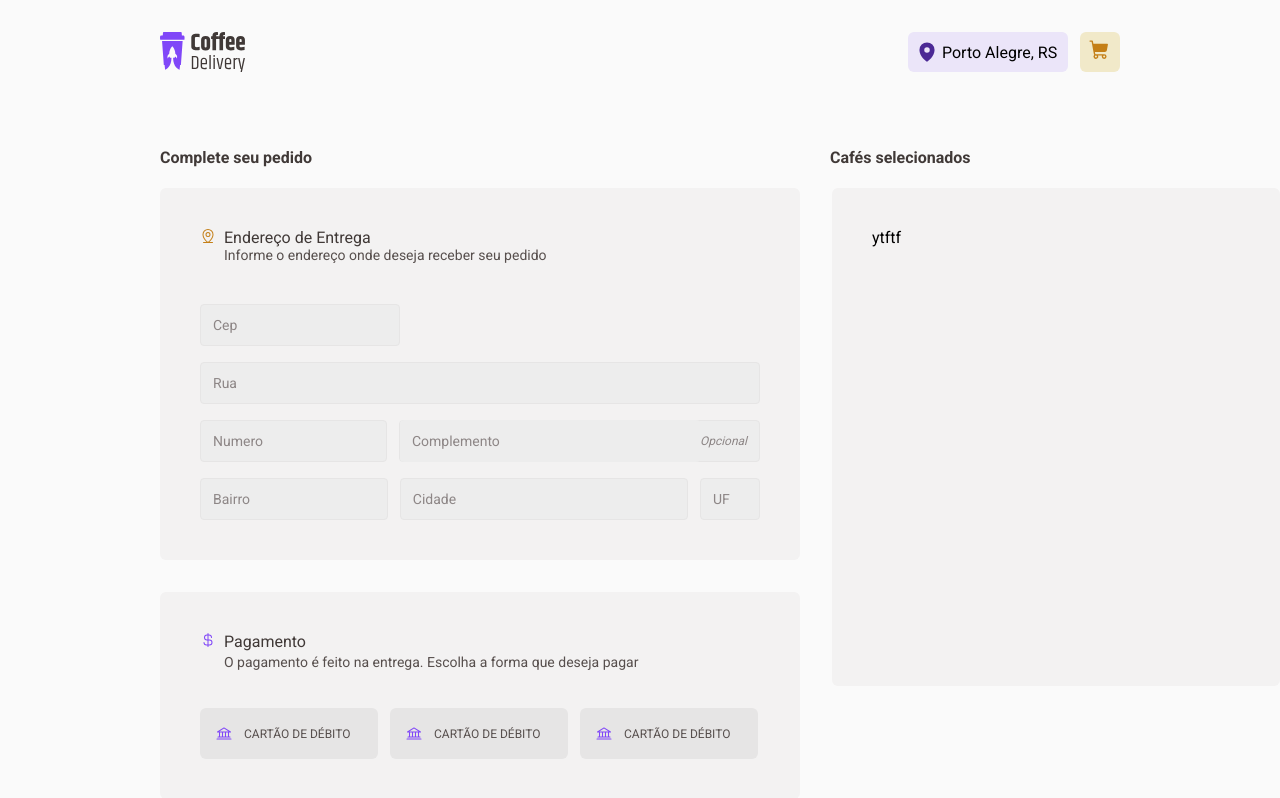
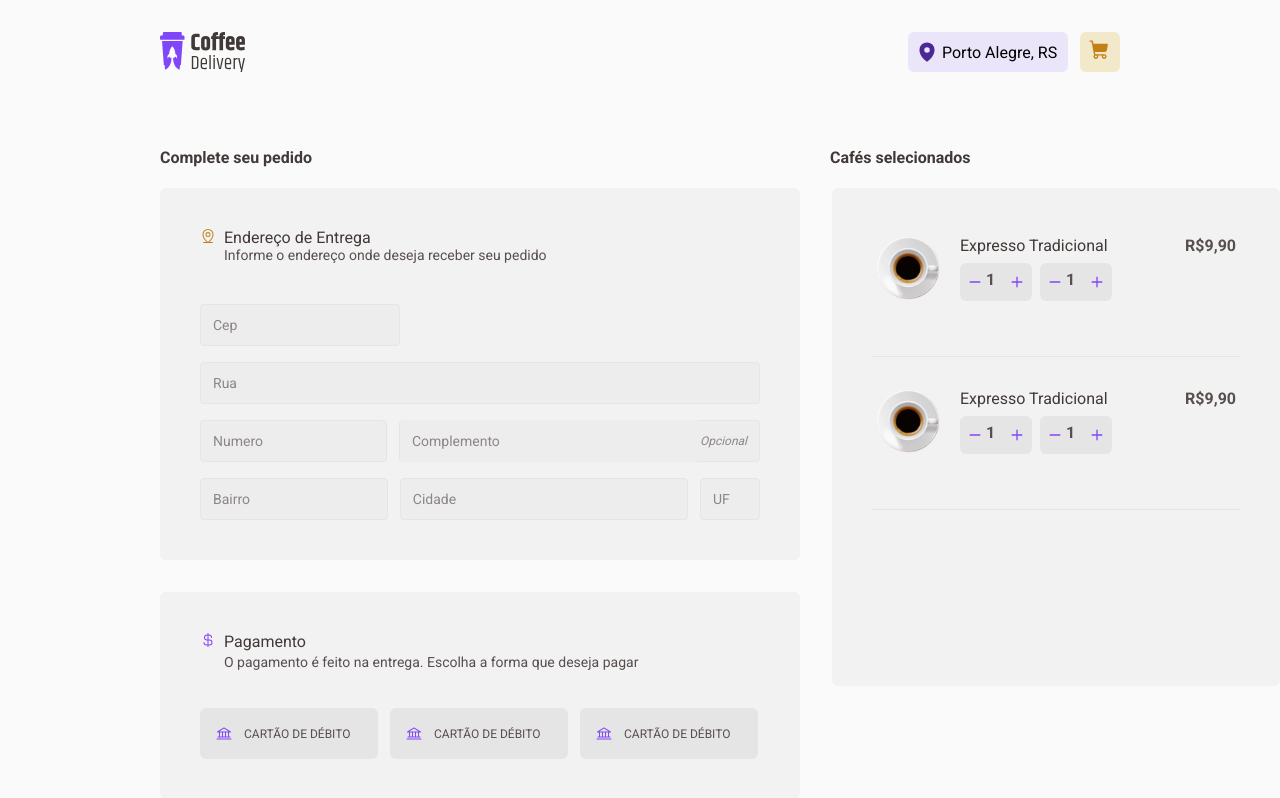
Before and after one commit to gustavobreack3257/coffe_delivery_react, a React (Vite) app: page /Payment in a window 1280 px wide. Shown: the top 798 px of the page. Built offline with nearby package versions, Linux system fonts and the light colour scheme.

Commit message:
feat: CoffeCard component

```diff
--- a/src/components/ProductQuantitySelector/styled.ts
+++ b/src/components/ProductQuantitySelector/styled.ts
@@ -1,7 +1,7 @@
 import styled, { css } from 'styled-components'
 
 export const SelectorButtonContainer = styled.div`
-  height: 2.5rem;
+  height: 2.375rem;
   width: 4.5rem;
 
   display: flex;
--- /dev/null
+++ b/src/screens/Payment/components/CoffeeCard/index.tsx
@@ -0,0 +1,23 @@
+import * as S from './styles'
+
+import TraditionalCoffee from '../../../../assets/Expresso.svg'
+import { ProductQuantitySelector } from '../../../../components/ProductQuantitySelector'
+export function CoffeeCard() {
+  return (
+    <S.CoffeeCardContainer>
+      <S.OrderContainer>
+        <img src={TraditionalCoffee} alt="Imagem do produto" />
+
+        <S.OrderDetailsContainer>
+          <h4>Expresso Tradicional</h4>
+          <S.SelectOrderQuantityAndDelete>
+            <ProductQuantitySelector />
+
+            <ProductQuantitySelector />
+          </S.SelectOrderQuantityAndDelete>
+        </S.OrderDetailsContainer>
+      </S.OrderContainer>
+      <p>R$9,90</p>
+    </S.CoffeeCardContainer>
+  )
+}
--- /dev/null
+++ b/src/screens/Payment/components/CoffeeCard/styles.ts
@@ -0,0 +1,57 @@
+import styled, { css } from 'styled-components'
+
+export const CoffeeCardContainer = styled.span`
+  height: 6.5rem;
+
+  display: flex;
+  flex-direction: row;
+  justify-content: flex-start;
+  padding: 0.5rem 0.25rem;
+  gap: 3rem;
+
+  p {
+    ${({ theme }) => css`
+      font-family: ${theme.FONT_FAMILY.ROBOTO};
+      font-weight: ${theme.FONT_WEIGHT.BOLD};
+      font-size: ${theme.FONT_SIZE.TEXT_M}px;
+
+      color: ${theme['base-text']};
+    `}
+  }
+`
+
+export const OrderContainer = styled.div`
+  height: 4rem;
+
+  display: flex;
+  flex: 1;
+  flex-direction: row;
+  gap: 1.25rem;
+`
+
+export const OrderDetailsContainer = styled.div`
+  height: 4rem;
+
+  display: flex;
+  flex: 1;
+  flex-direction: column;
+  gap: 0.5rem;
+
+  h4 {
+    ${({ theme }) => css`
+      font-family: ${theme.FONT_FAMILY.ROBOTO};
+      font-weight: ${theme.FONT_WEIGHT.REGULAR};
+      font-size: ${theme.FONT_SIZE.TEXT_M}px;
+
+      color: ${theme['base-subtitle']};
+    `}
+  }
+`
+export const SelectOrderQuantityAndDelete = styled.div`
+  height: 2rem;
+
+  display: flex;
+  flex: 1;
+  flex-direction: row;
+  gap: 0.5rem;
+`
--- a/src/screens/Payment/index.tsx
+++ b/src/screens/Payment/index.tsx
@@ -1,3 +1,4 @@
+import { CoffeeCard } from './components/CoffeeCard'
 import { FormAddress } from './components/FormAddress'
 import { PaymentMethodSelection } from './components/PaymentMethodSelection'
 
@@ -20,7 +21,11 @@ export function Payment() {
         </S.SelectedOrderFormAndPaymentMethodContainer>
 
         <S.ConfirmationFormContainer>
-          <p>ytftf</p>
+          <CoffeeCard />
+          <S.DesignLine />
+
+          <CoffeeCard />
+          <S.DesignLine />
         </S.ConfirmationFormContainer>
       </S.FormsContainer>
     </S.PaymentContainer>
--- a/src/screens/Payment/styles.ts
+++ b/src/screens/Payment/styles.ts
@@ -59,3 +59,8 @@ export const Title = styled.strong`
     color: ${theme['base-subtitle']};
   `}
 `
+
+export const DesignLine = styled.div`
+  margin: 1.5rem 0;
+  border-top: 1px solid ${(props) => props.theme['base-button']};
+`
```
